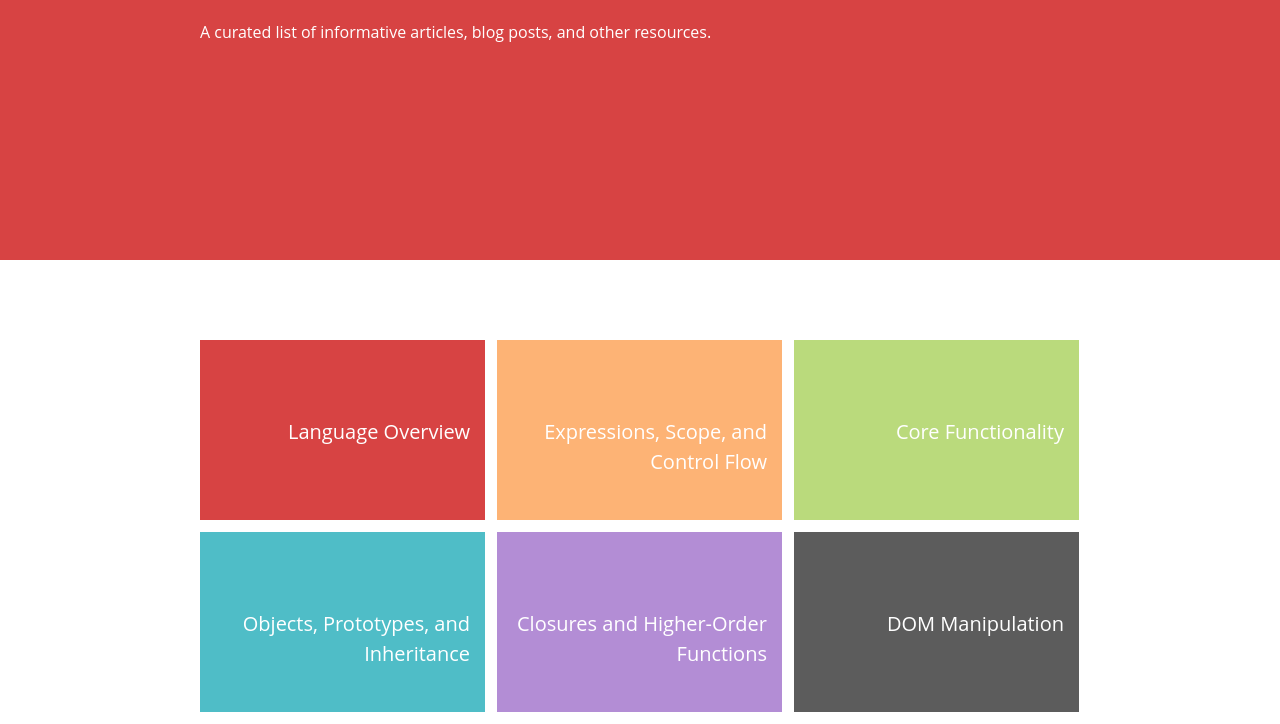
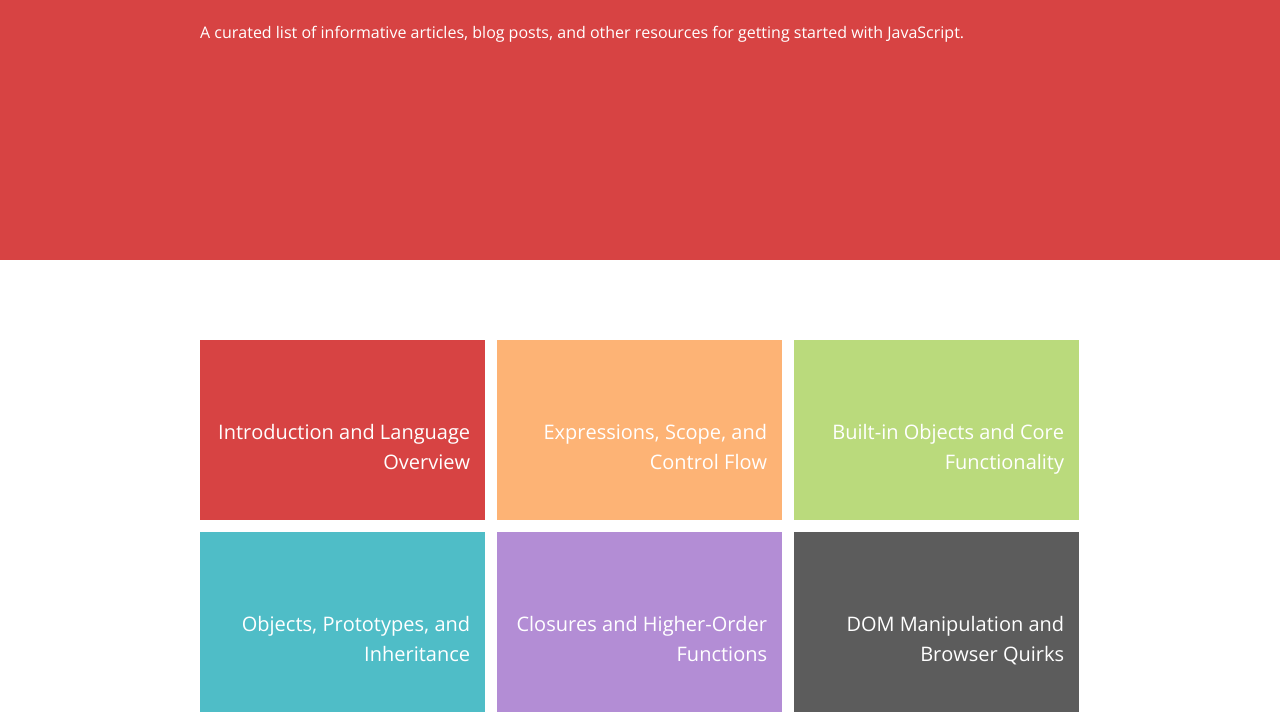
Before and after one commit to webguyian/jsref.net, a plain HTML site: page index.html in a window 1280 px wide. Shown: the part 284-1008 px from the top of the page. Drawn offline with nearby package versions, Linux system fonts and the light colour scheme.

Commit message:
Add Google fonts

```diff
--- a/index.html
+++ b/index.html
@@ -1,9 +1,11 @@
 <!DOCTYPE html>
 <html lang="en">
 <head>
-  <meta charset="UTF-8">
+  <meta charset="utf-8">
   <title>JavaScript Learning Resource | JSRef.net</title>
+  <meta name="description" content="A curated list of informative articles, blog posts, and other resources for getting started with JavaScript.">
   <link rel="stylesheet" href="css/style.css">
+  <link href='http://fonts.googleapis.com/css?family=Open+Sans:400,300,600|Open+Sans+Condensed:300' rel='stylesheet'>
 <!--
       _  _____ _____  ______ ______            _
      | |/ ____|  __ \|  ____|  ____|          | |
@@ -15,25 +17,25 @@
 -->
 </head>
 <body>
-  <header>
+  <header role="banner">
     <div class="hero-unit">
       <div class="container">
         <h1>(Not) Just Another JavaScript Resource</h1>
-        <p>A curated list of informative articles, blog posts, and other resources.</p>
+        <p class="lead">A curated list of informative articles, blog posts, and other resources for getting started with JavaScript.</p>
       </div>
     </div>
   </header>
-  <main>
+  <main role="main">
     <div class="container">
       <div class="row">
-        <div class="panel panel-1"><h2>Language Overview</h2></div>
+        <div class="panel panel-1"><h2>Introduction and Language Overview</h2></div>
         <div class="panel panel-2"><h2>Expressions, Scope, and Control Flow</h2></div>
-        <div class="panel panel-3"><h2>Core Functionality</h2></div>
+        <div class="panel panel-3"><h2>Built-in Objects and Core Functionality</h2></div>
       </div>
       <div class="row">
         <div class="panel panel-4"><h2>Objects, Prototypes, and Inheritance</h2></div>
         <div class="panel panel-5"><h2>Closures and Higher-Order Functions</h2></div>
-        <div class="panel panel-6"><h2>DOM Manipulation</h2></div>
+        <div class="panel panel-6"><h2>DOM Manipulation and Browser Quirks</h2></div>
       </div>
     </div>
   </main>
```
